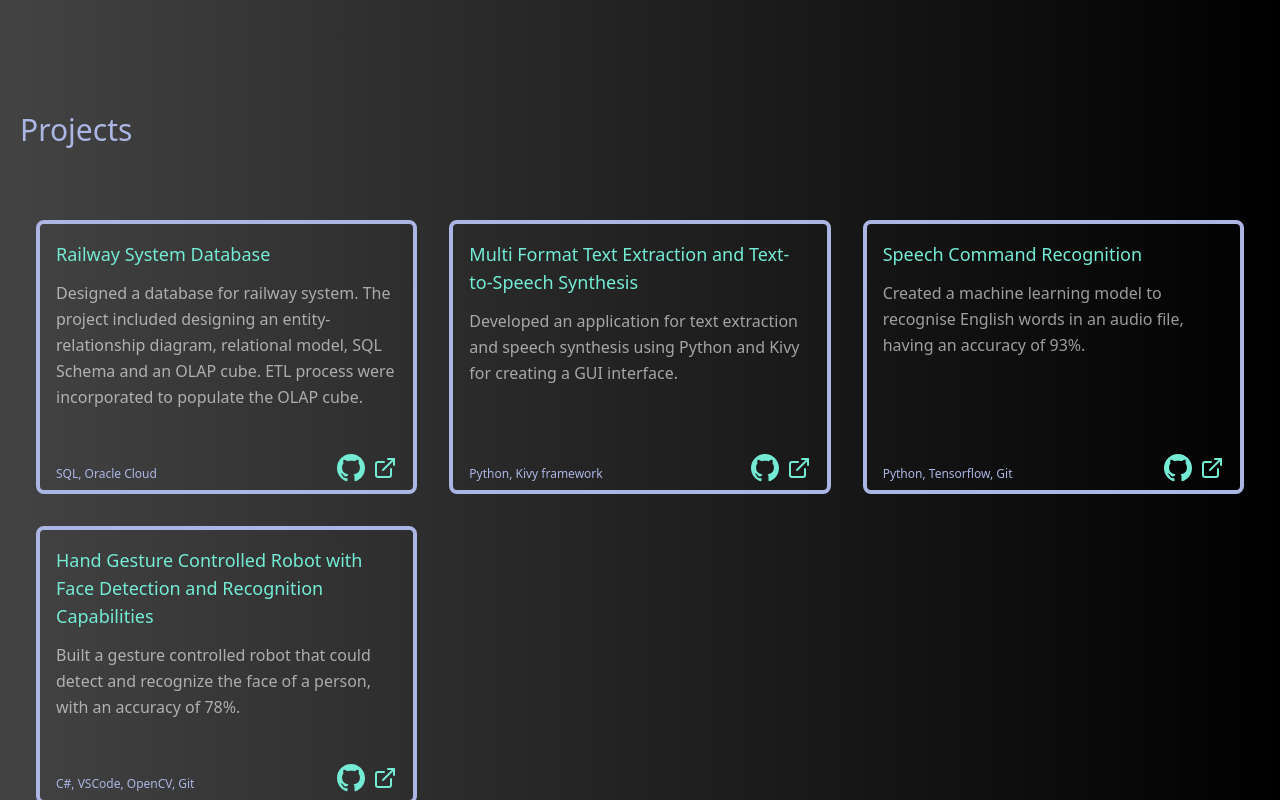
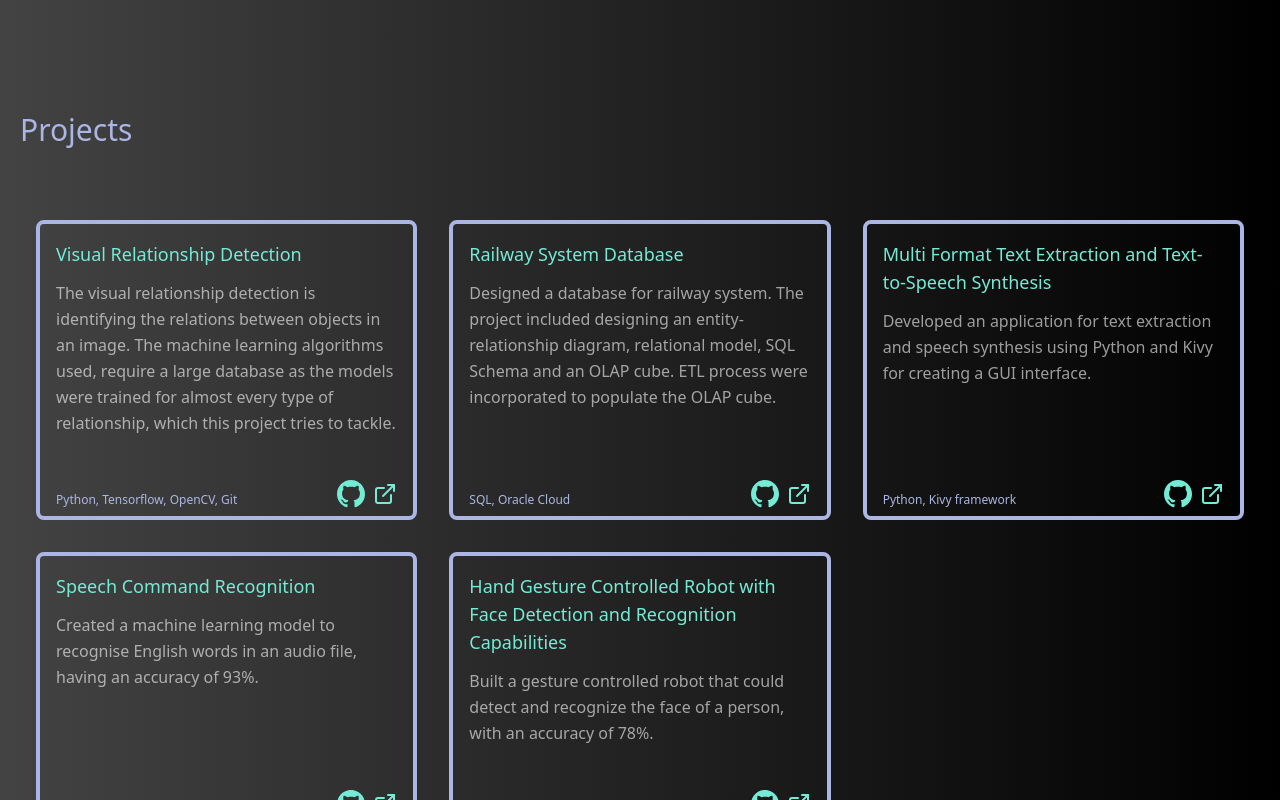
Before and after one commit to AmanBudhraja/Portfolio, a plain HTML site: page index.html in a window 1280 px wide. Shown: the part 2000-2800 px from the top of the page. Drawn offline with nearby package versions, Linux system fonts and the light colour scheme.

Commit message:
Updated github likns and experience

```diff
--- a/index.html
+++ b/index.html
@@ -60,7 +60,7 @@
             <nav class="md:ml-auto flex flex-wrap items-center text-base justify-center">
                 <a class="mr-5 ed" href="#education">Education</a>
                 <a class="mr-5 ex" href="#experience">Experience</a>
-                <a class="mr-5 pro" href="#project">Work</a>
+                <a class="mr-5 pro" href="#project">Project</a>
                 <a class="mr-5 con" href="#contact">Contact</a>
             </nav>
             <a href="https://drive.google.com/file/d/1W-EzgNWczE6Y0ru7PXC5D-OV9PymZI-l/view?usp=sharing"  target="_blank" download>
@@ -178,6 +178,9 @@
           <button class="tablinks" onclick="openCity(event, 'Phulkari')">
             Phulkari The Suit Shop
           </button>
+          <button class="tablinks" onclick="openCity(event, 'DRDO')">
+            Defense Research and Development Organisation (DRDO)
+          </button>
         </div>
 
         <div id="TSF" class="tabcontent">
@@ -200,7 +203,6 @@
             </li>
           </ul>
         </div>
-
         <div id="UWO" class="tabcontent">
           <h1>AI Research Student</h1>
           <h4>January 2020 - August 2020</h4>
@@ -229,7 +231,6 @@
             </li>
           </ul>
         </div>
-
         <div id="Accenture" class="tabcontent">
           <h1>Application Development Associate</h1>
           <h4>January 2018 - July 2019</h4>
@@ -259,7 +260,6 @@
             </li>
           </ul>
         </div>
-
         <div id="Phulkari" class="tabcontent">
           <h1>Store Manager</h1>
           <h4>January 2013 - November 2017</h4>
@@ -287,6 +287,22 @@
             </li>
           </ul>
         </div>
+        <div id="DRDO" class="tabcontent">
+          <h1>Research Intern</h1>
+          <h4>June 2016 - July 2016</h4>
+          <ul class="text-base list-disc ml-5">
+            <li>
+              Studied control operation and data acquisition of LASER.
+            </li>
+            <li>
+              Created an interface for data acquisition for both digital and analog signals on LABVIEW.
+            </li>
+            <li>
+              Visualized and analyzed the data obtained using Excel to find the relation between various signal
+              data obtained.
+            </li>
+          </ul>
+        </div>
       </div>
     </section>
 
@@ -295,6 +311,63 @@
         <div class="container px-5 py-8 mx-auto">
             <h1 class="text-3xl font-medium title-font mb-14 style3">Projects</h1>
           <div class="flex flex-wrap">
+            <div class="p-4 md:w-1/3">
+              <div
+                class="h-full border-4 border-opacity-60 rounded-lg overflow-hidden relative project-border"
+              >
+                <div class="p-4">
+                  <h1 class="text-lg font-medium mb-3 style1">
+                    Visual Relationship Detection
+                  </h1>
+                  <p class="leading-relaxed mb-16 style2">
+                    The visual relationship detection is identifying the relations between objects in an image. The
+                    machine learning algorithms used, require a large database as the models were trained for almost
+                    every type of relationship, which this project tries to tackle.
+                  </p>
+                  <div
+                    class="flex items-center flex-wrap absolute bottom-2 right-4"
+                  >
+                    <a class="inline-flex items-center md:mb-2 lg:mb-0 project-git" href="https://github.com/AmanBudhraja/Visual-Relationship-VRD" target="_blank">
+                      <svg
+                        width="28"
+                        height="28"
+                        viewBox="0 0 58 58"
+                        fill="none"
+                        xmlns="http://www.w3.org/2000/svg"
+                      >
+                        <path
+                          d="M29 0C12.9872 0 0 12.9848 0 29C0 41.8132 8.3085 52.6833 19.8336 56.5186C21.2812 56.7868 21.75 55.8878 21.75 55.1242V49.7253C13.6832 51.4798 12.0036 46.3033 12.0036 46.3033C10.6841 42.9514 8.78217 42.0597 8.78217 42.0597C6.15042 40.2593 8.98275 40.2979 8.98275 40.2979C11.8948 40.5009 13.427 43.2873 13.427 43.2873C16.0128 47.7195 20.2106 46.4387 21.866 45.6968C22.1246 43.8238 22.8762 42.543 23.7075 41.8204C17.2671 41.0833 10.4956 38.5966 10.4956 27.4872C10.4956 24.3189 11.629 21.7331 13.4826 19.7031C13.1829 18.9708 12.1897 16.0201 13.7653 12.0278C13.7653 12.0278 16.2013 11.2496 21.7428 15.0002C24.0555 14.3574 26.535 14.036 29 14.0239C31.465 14.036 33.9469 14.3574 36.2645 15.0002C41.8011 11.2496 44.2323 12.0278 44.2323 12.0278C45.8103 16.0225 44.8171 18.9732 44.5174 19.7031C46.3783 21.7331 47.502 24.3213 47.502 27.4872C47.502 38.6256 40.7184 41.0785 34.2611 41.7963C35.3003 42.6953 36.25 44.4594 36.25 47.1661V55.1242C36.25 55.8951 36.714 56.8013 38.1857 56.5162C49.7012 52.6761 58 41.8083 58 29C58 12.9848 45.0153 0 29 0Z"
+                          fill="#C0D0EA"
+                        />
+                      </svg>
+                    </a>
+                    <a class="ml-2 inline-flex items-center md:mb-2 lg:mb-0 project-demo">
+                      <svg
+                        xmlns="http://www.w3.org/2000/svg"
+                        height="24"
+                        width="24"
+                        role="img"
+                        viewBox="0 0 24 24"
+                        fill="none"
+                        stroke-width="2"
+                        stroke-linecap="round"
+                        stroke-linejoin="round"
+                        class="feather feather-external-link"
+                      >
+                        <path
+                          d="M18 13v6a2 2 0 0 1-2 2H5a2 2 0 0 1-2-2V8a2 2 0 0 1 2-2h6"
+                        ></path>
+                        <polyline points="15 3 21 3 21 9"></polyline>
+                        <line x1="10" y1="14" x2="21" y2="3"></line>
+                      </svg>
+                    </a>
+                  </div>
+                  <div class="text-xs absolute bottom-2 style3 font-medium">
+                    <p>Python, Tensorflow, OpenCV, Git</p>
+                  </div>
+                </div>
+              </div>
+            </div>
             <div class="p-4 md:w-1/3">
               <div
                 class="h-full border-4 border-opacity-60 rounded-lg overflow-hidden relative project-border"
@@ -312,7 +385,7 @@
                   <div
                     class="flex items-center flex-wrap absolute bottom-2 right-4"
                   >
-                    <a class="inline-flex items-center md:mb-2 lg:mb-0 project-git">
+                    <a class="inline-flex items-center md:mb-2 lg:mb-0 project-git" href="https://github.com/AmanBudhraja/Railway-System-Database" target="_blank">
                       <svg
                         width="28"
                         height="28"
@@ -368,7 +441,7 @@
                   <div
                     class="flex items-center flex-wrap absolute bottom-2 right-4"
                   >
-                    <a class="inline-flex items-center md:mb-2 lg:mb-0 project-git">
+                    <a class="inline-flex items-center md:mb-2 lg:mb-0 project-git" href="https://github.com/AmanBudhraja/Multi-Format-Text-Extraction-and-Text-to-Speech-Synthesis" target="_blank">
                       <svg
                         width="28"
                         height="28"
@@ -424,7 +497,7 @@
                   <div
                     class="flex items-center flex-wrap absolute bottom-2 right-4"
                   >
-                    <a class="inline-flex items-center md:mb-2 lg:mb-0 project-git">
+                    <a class="inline-flex items-center md:mb-2 lg:mb-0 project-git" href="https://github.com/AmanBudhraja/Speech-Command-Recognition" target="_blank">
                       <svg
                         width="28"
                         height="28"
@@ -481,7 +554,7 @@
                   <div
                     class="flex items-center flex-wrap absolute bottom-2 right-4"
                   >
-                    <a class="inline-flex items-center md:mb-2 lg:mb-0 project-git">
+                    <a class="inline-flex items-center md:mb-2 lg:mb-0 project-git" href="https://github.com/AmanBudhraja/Hand-Gesture-Controlled-Robot-with-Face-Detection-and-Recognition-Capabilities" target="_blank">
                       <svg
                         width="28"
                         height="28"
```
